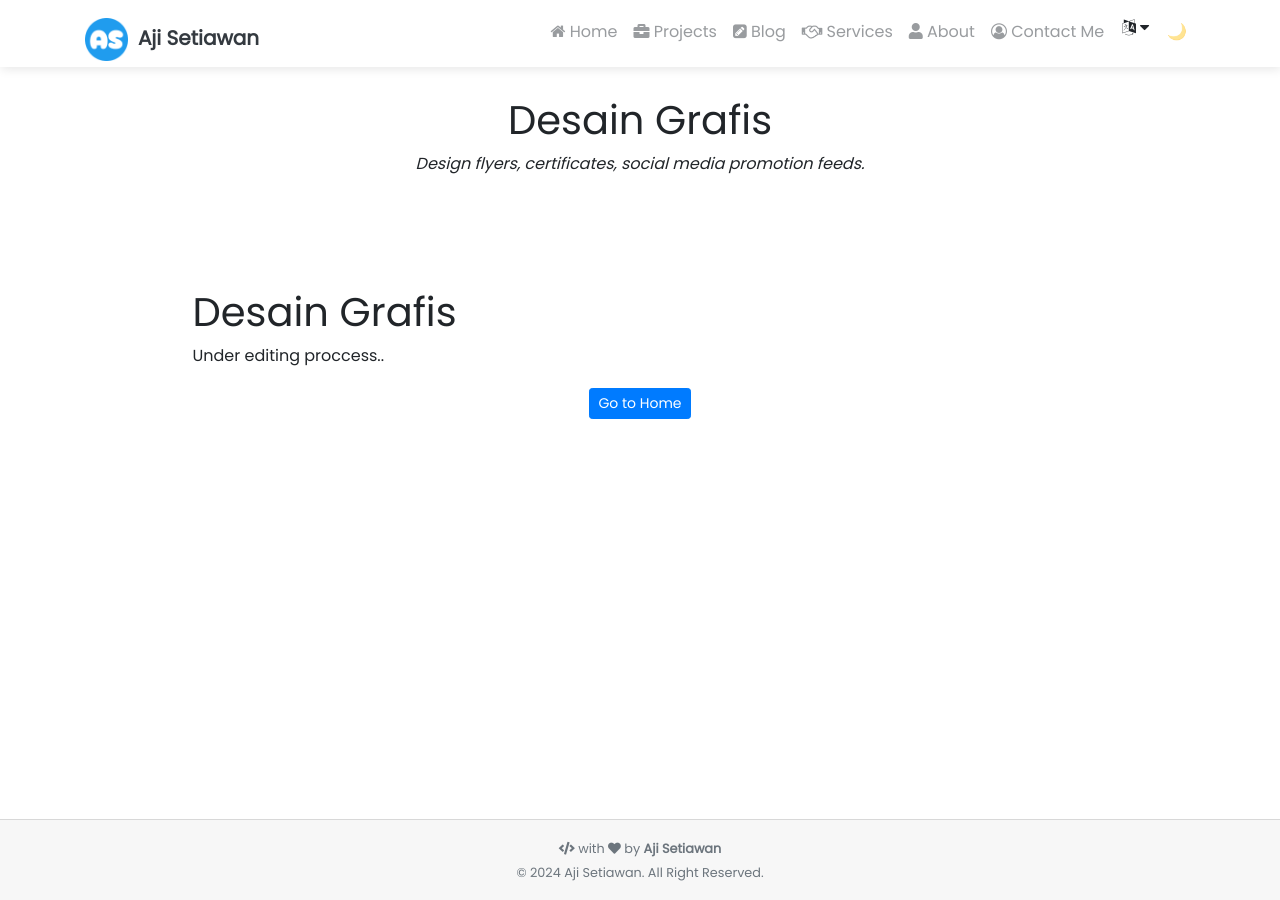
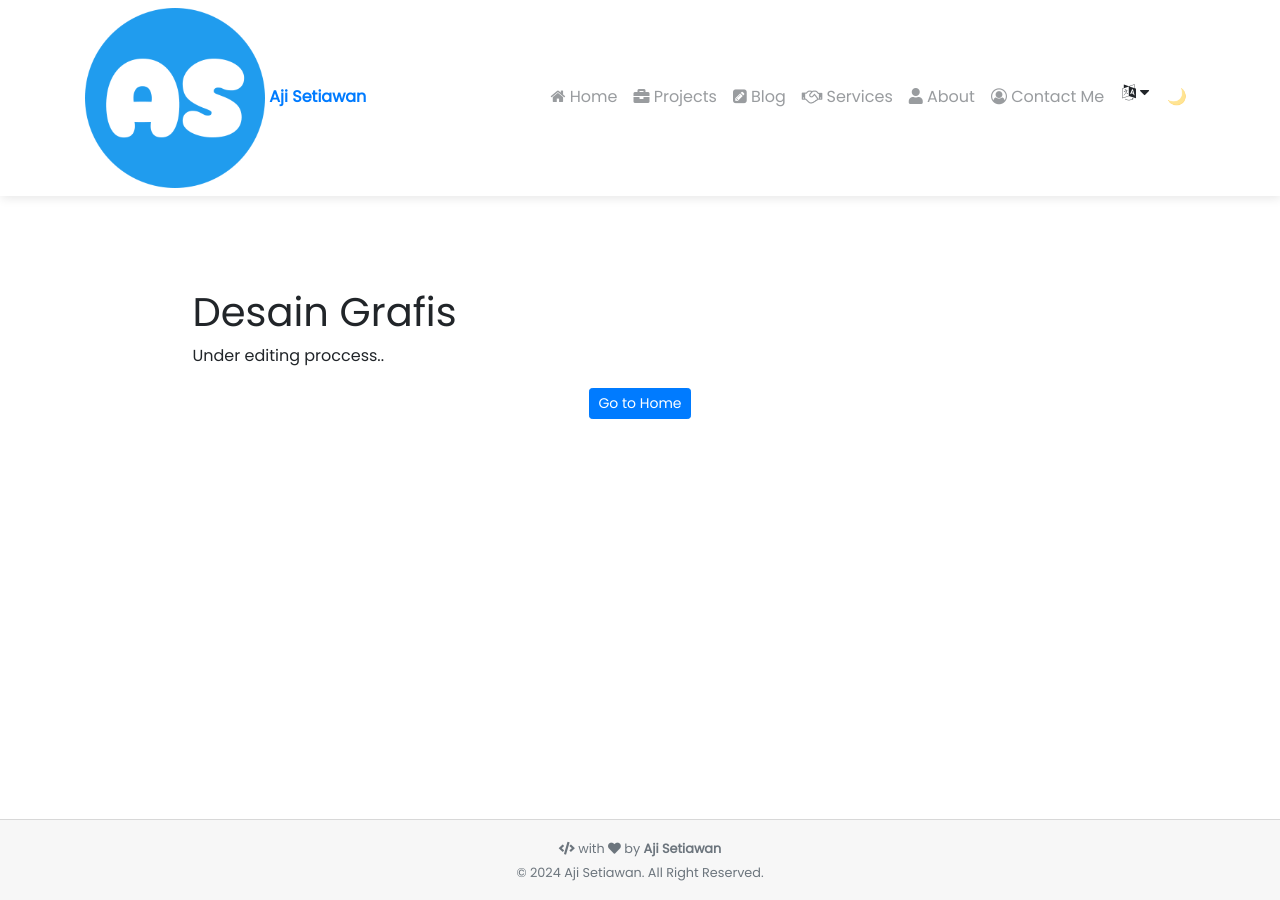
Before and after one commit to ajisetiawan716/ajisetiawan716.github.io, a Jekyll site: the page built from _service/Desain Grafis.md, in a window 1280 px wide. Built offline with Jekyll 4.4.1, drawn with Linux system fonts in a browser that asks for light colours; nearby versions of some CDN libraries; comment, search, counter and statistics services are not loaded; a style sheet for code colours, icons or effects is not loaded.

Commit message:
Update navbar.html

```diff
--- a/_includes/navbar.html
+++ b/_includes/navbar.html
@@ -16,8 +16,8 @@
 
 <nav class="navbar navbar-expand-lg navbar-themed fixed-top">
 <div class="container">
-  <span class="navbar-brand no-hover-effect-on-brand text-decoration-none no-underline">
-  <a class="navbar-brand no-hover-effect-on-brand text-decoration-none no-underline" rel="author" href="{{ site.baseurl }}/">
+  <span class="no-hover-effect-on-brand text-decoration-none no-underline">
+  <a class="no-hover-effect-on-brand text-decoration-none no-underline" rel="author" href="{{ site.baseurl }}/">
     <img class="site-favicon" title="{{ site.title | escape }}" src="{{ '/assets/favicon/apple-touch-icon.png' | relative_url }}" onerror="this.style.display='none'" style="border: none; text-decoration: none !important;">
     <b>{{ site.title | escape }}</b>
   </a>
```
